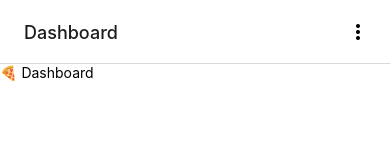
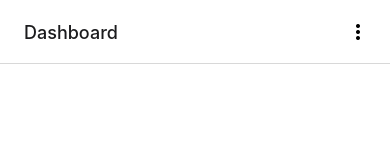
Before and after one commit to bk20dev/school-planner, a React Native app: screen /Main in a window 390 px wide. Shown: the top 160 px of the page. Built offline with nearby package versions, Linux system fonts and the light colour scheme.

Commit message:
Add Dashboard screen

```diff
--- /dev/null
+++ b/components/DailyOverview.tsx
@@ -0,0 +1,35 @@
+import { StyleSheet, Text } from 'react-native';
+import { EventList } from './EventList';
+import React from 'react';
+import { months, weekdays } from '../constants/calendar';
+import { EventItemProps } from './EventItem';
+
+const styles = StyleSheet.create({
+  date: {
+    fontSize: 18,
+    fontWeight: 'bold',
+    paddingHorizontal: 16,
+    paddingVertical: 24,
+  },
+});
+
+const formatDate = (date: Date) => {
+  const day = date.getDate();
+  const weekday = weekdays[date.getDay()];
+  const month = months[date.getMonth()];
+
+  return `${weekday}, ${day} ${month}`;
+};
+
+export const DailyOverview = ({
+  date,
+  events,
+}: {
+  date: Date;
+  events: EventItemProps[];
+}) => (
+  <>
+    <Text style={styles.date}>{formatDate(date)}</Text>
+    <EventList events={events} />
+  </>
+);
--- /dev/null
+++ b/constants/calendar.ts
@@ -0,0 +1,24 @@
+export const weekdays = [
+  'Sunday',
+  'Monday',
+  'Tuesday',
+  'Wednesday',
+  'Thursday',
+  'Friday',
+  'Saturday',
+];
+
+export const months = [
+  'Jan',
+  'Feb',
+  'Mar',
+  'Apr',
+  'May',
+  'Jun',
+  'Jul',
+  'Aug',
+  'Sep',
+  'Oct',
+  'Nov',
+  'Dec',
+];
--- a/package.json
+++ b/package.json
@@ -12,9 +12,11 @@
     "@react-navigation/native": "^6.0.6",
     "@react-navigation/native-stack": "^6.2.4",
     "@reduxjs/toolkit": "^1.6.2",
+    "@types/lodash": "^4.14.175",
     "@types/uuid": "^8.3.1",
     "expo": "~42.0.1",
     "expo-status-bar": "~1.0.4",
+    "lodash": "^4.17.21",
     "react": "16.13.1",
     "react-dom": "16.13.1",
     "react-native": "https://github.com/expo/react-native/archive/sdk-42.0.0.tar.gz",
--- /dev/null
+++ b/screens/DashboardScreen.tsx
@@ -0,0 +1,33 @@
+import React from 'react';
+import { ScrollView, StyleSheet } from 'react-native';
+import { useSelector } from 'react-redux';
+import { RootState } from '../store';
+import _ from 'lodash';
+import { DailyOverview } from '../components/DailyOverview';
+
+const styles = StyleSheet.create({
+  container: {
+    paddingHorizontal: 24,
+  },
+});
+
+export const DashboardScreen = () => {
+  const events = useSelector((state: RootState) => state.eventsSlice);
+  const grouped = _.groupBy(events, 'date');
+
+  return (
+    <ScrollView style={styles.container}>
+      {Object.entries(grouped).map(([date, events]) => {
+        const items = events.map(({ subject, type }) => ({
+          title: subject,
+          description: type,
+          tags: [],
+        }));
+
+        return (
+          <DailyOverview key={date} date={new Date(date)} events={items} />
+        );
+      })}
+    </ScrollView>
+  );
+};
--- a/screens/MainScreen.tsx
+++ b/screens/MainScreen.tsx
@@ -8,6 +8,7 @@ import { RouteIcon } from '../components/RouteIcon';
 import Placeholder from './Placeholder';
 import { Appbar } from 'react-native-paper';
 import { Route } from '@react-navigation/native';
+import { DashboardScreen } from './DashboardScreen';
 
 const Tab = createBottomTabNavigator();
 
@@ -25,7 +26,7 @@ const options: BottomTabNavigationOptions = {
     paddingTop: 16,
     paddingBottom: 16,
     elevation: 0,
-    borderTopWidth: 0
+    borderTopWidth: 0,
   },
   tabBarIconStyle: {
     margin: 8,
@@ -48,7 +49,7 @@ export const MainScreen = () => {
         tabBarIcon: ({ focused }) => getIcon(route, focused),
         ...options,
       })}>
-      <Tab.Screen name={'Dashboard'} component={Placeholder} />
+      <Tab.Screen name={'Dashboard'} component={DashboardScreen} />
       <Tab.Screen name={'Homework'} component={Placeholder} />
       <Tab.Screen name={'Exams'} component={Placeholder} />
       <Tab.Screen name={'Schedule'} component={Placeholder} />
```
Also changed, not shown: 1 other file (tests, documents, lock files or other folders).
